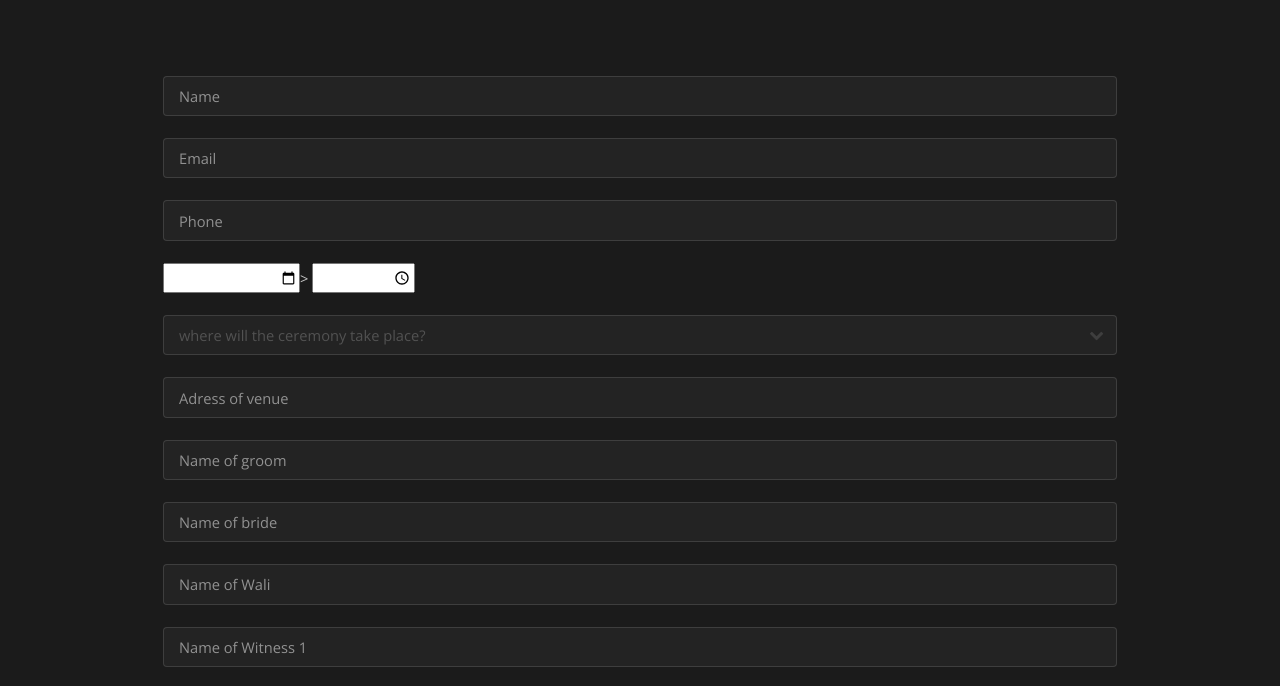
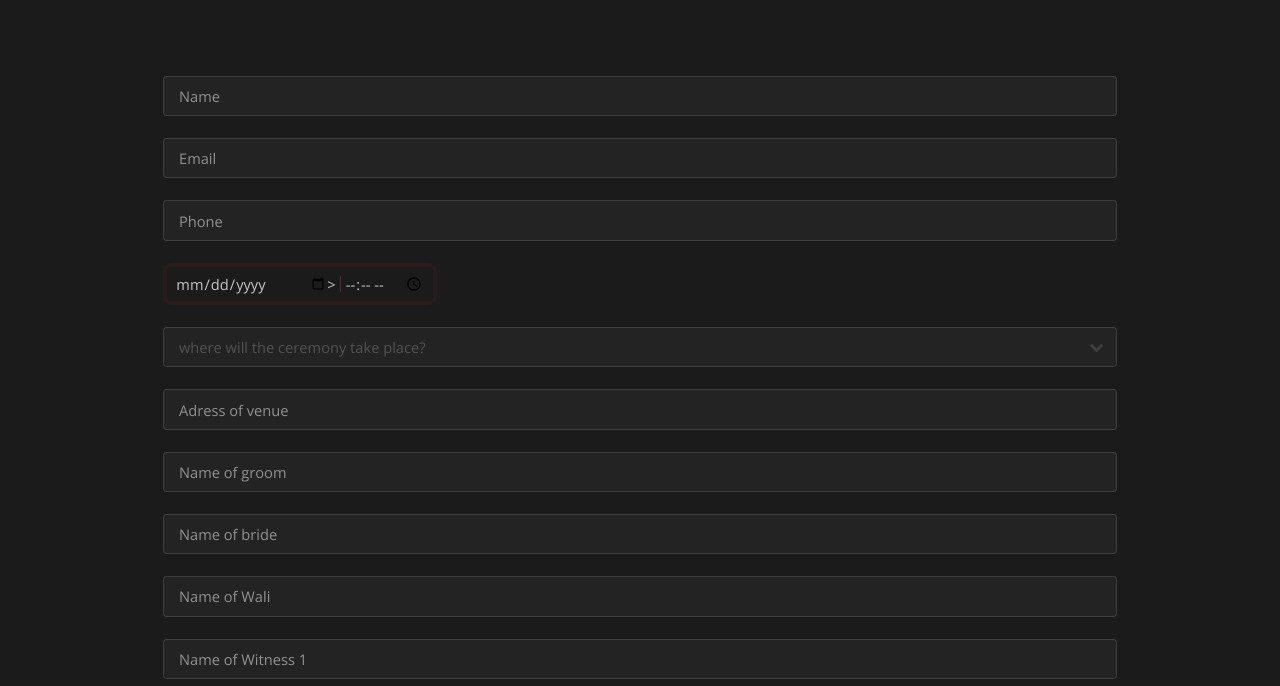
Before and after one commit to Awapman/awapman.github.io, a plain HTML site: page generic.html in a window 1280 px wide. Shown: the part 58-744 px from the top of the page. Drawn offline with nearby package versions, Linux system fonts and the light colour scheme.

Commit message:
Add files via upload

```diff
--- a/assets/css/main.css
+++ b/assets/css/main.css
@@ -2402,6 +2402,9 @@
 	input[type="text"],
 	input[type="password"],
 	input[type="email"],
+	input[type="date"],
+	input[type="time"],
+	input[type="category"],
 	select,
 	textarea {
 		background: rgba(144, 144, 144, 0.075);
@@ -4439,3 +4442,42 @@
 			}
 
 		}
+		.datetimepicker {
+			display: inline-flex;
+			align-items: center;
+			background-color: #00000000;
+			border: 4px solid rgb(41, 27, 27);
+			border-radius: 8px;
+
+			&:focus-within {
+				border-color: teal;
+			}
+
+			input {
+				font: inherit;
+				color: inherit;
+				appearance: none;
+				outline: none;
+				border: 0;
+				background-color: transparent;
+
+				&[type=date] {
+					width: 10rem;
+					padding: .25rem 0 .25rem .5rem;
+					border-right-width: 0;
+				}
+
+				&[type=time] {
+					width: 5.5rem;
+					padding: .25rem .5rem .25rem 0;
+					border-left-width: 0;
+				}
+			}
+
+			span {
+				height: 1rem;
+				margin-right: .25rem;
+				margin-left: .25rem;
+				border-right: 1px solid #473232;
+			}
+		}
```
